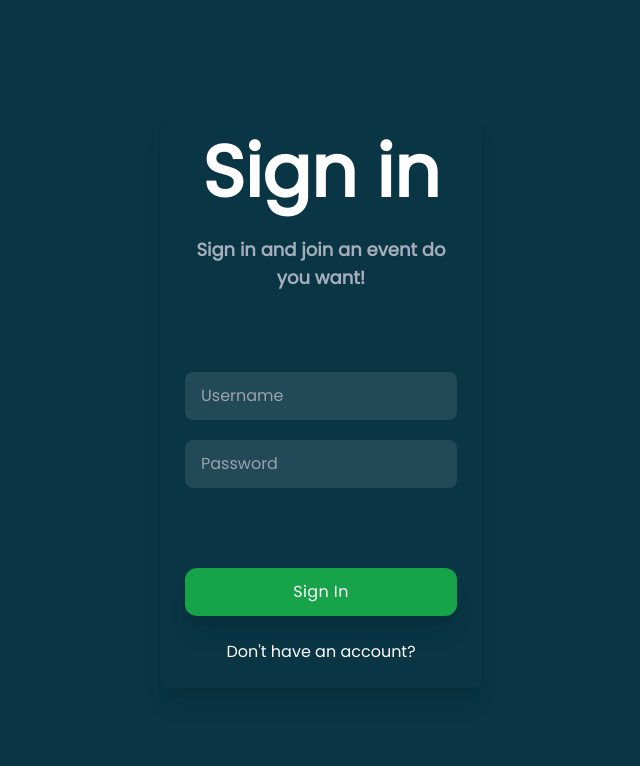
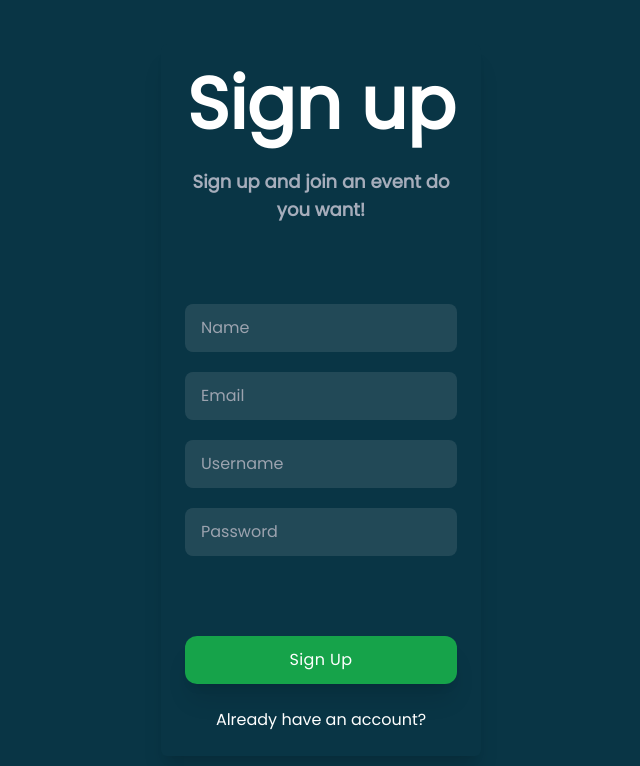
Before and after one commit to ALTA-PROJECT3-GROUP3/EventPlanningApp-FE, a React (Vite) app: page / in a window 1280 px wide. Shown: the top 766 px of the page, without its empty margins (319-959 px from the left). Built offline with nearby package versions, Linux system fonts and the light colour scheme.

Commit message:
style: slicing register

```diff
--- a/src/main.tsx
+++ b/src/main.tsx
@@ -1,6 +1,6 @@
 import React from "react";
 import ReactDOM from "react-dom/client";
-import App from "./pages/auth/Login";
+import App from "./pages/auth/Register";
 import "./styles/index.css";
 
 ReactDOM.createRoot(document.getElementById("root") as HTMLElement).render(
--- a/src/pages/auth/Register.tsx
+++ b/src/pages/auth/Register.tsx
@@ -1,7 +1,66 @@
 import { FC } from "react";
 
 const Register: FC = () => {
-  return <div>Register</div>;
+  return (
+    <div className="bg-[#093545]">
+      <div className="relative flex flex-col justify-center min-h-screen">
+        <div className="w-[25%] p-6 m-auto bg-[#093545] rounded-md shadow-xl">
+          <h1 className="text-7xl font-extrabold text-center text-white">
+            Sign up
+          </h1>
+          <p className="text-lg font-semibold text-center text-black-500 mt-7">
+            Sign up and join an event do you want!
+          </p>
+          <form className="mt-20 flex flex-col justify-center">
+            <div>
+              <input
+                type="text"
+                placeholder="Name"
+                className="block w-full px-4 py-3 text-white bg-[#224957] border rounded-lg focus:outline-none border-none mb-5"
+              />
+            </div>
+            <div>
+              <input
+                type="email"
+                placeholder="Email"
+                className="block w-full px-4 py-3 text-white bg-[#224957] border rounded-lg focus:outline-none border-none mb-5"
+              />
+            </div>
+            <div>
+              <input
+                type="text"
+                placeholder="Username"
+                className="block w-full px-4 py-3 text-white bg-[#224957] border rounded-lg focus:outline-none border-none mb-5"
+              />
+            </div>
+            <div>
+              <input
+                type="password"
+                placeholder="Password"
+                className="block w-full px-4 py-3 text-white bg-[#224957] border rounded-lg focus:outline-none border-none"
+              />
+            </div>
+            <div className="w-full">
+              <button
+                type="submit"
+                className="w-full py-3 mt-20 tracking-wide text-white transition-colors duration-200 transform bg-green-600 rounded-xl shadow-xl hover:bg-green-800 focus:outline-none focus:bg-black-600"
+              >
+                Sign Up
+              </button>
+              <p className="text-center font-medium text-white pt-6">
+                Already have an account?{" "}
+                {/* {
+                  <Link className=" text-library-logo" to={"/register"}>
+                    Sign in
+                  </Link>
+                } */}
+              </p>
+            </div>
+          </form>
+        </div>
+      </div>
+    </div>
+  );
 };
 
 export default Register;
```
